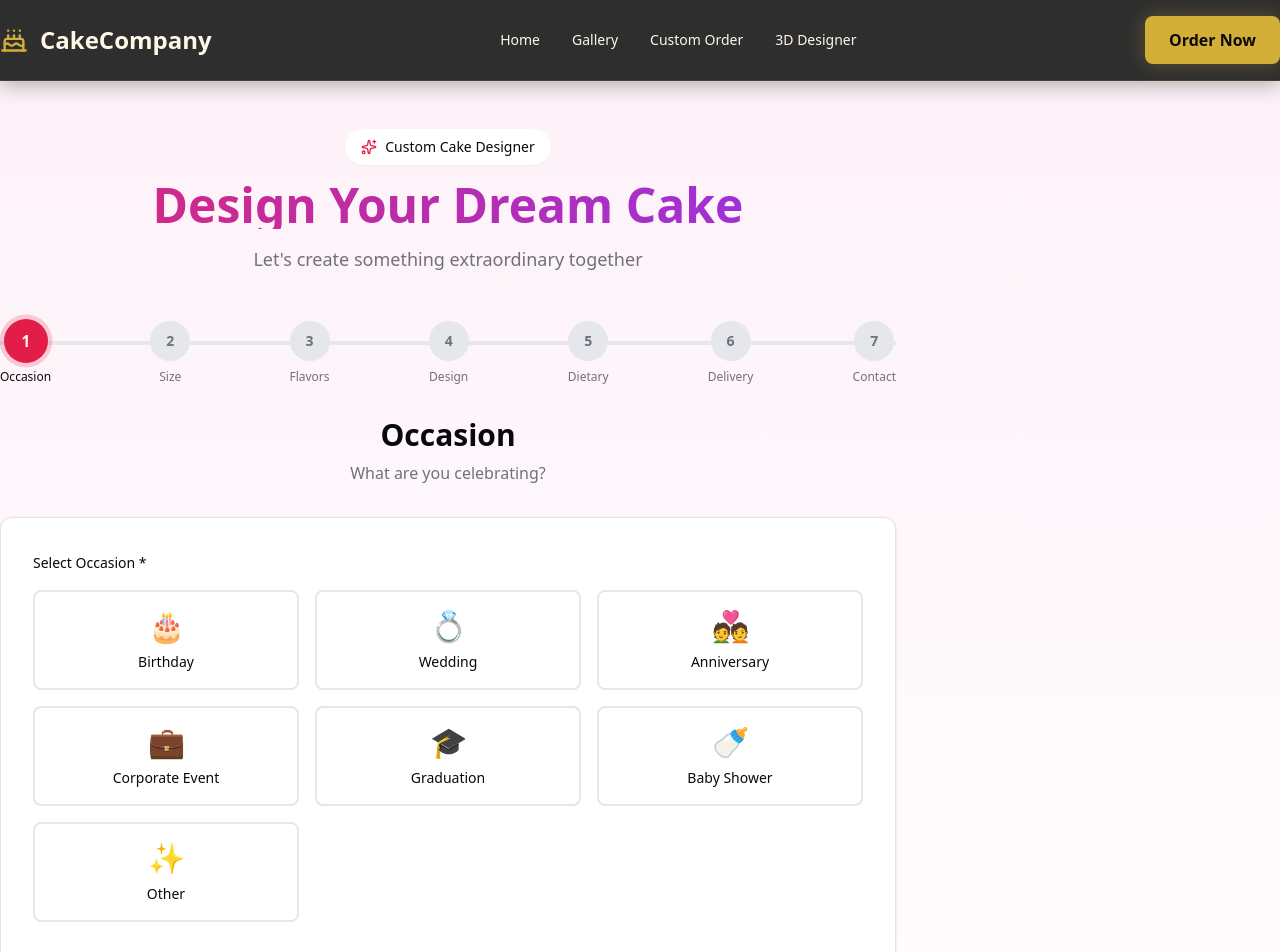
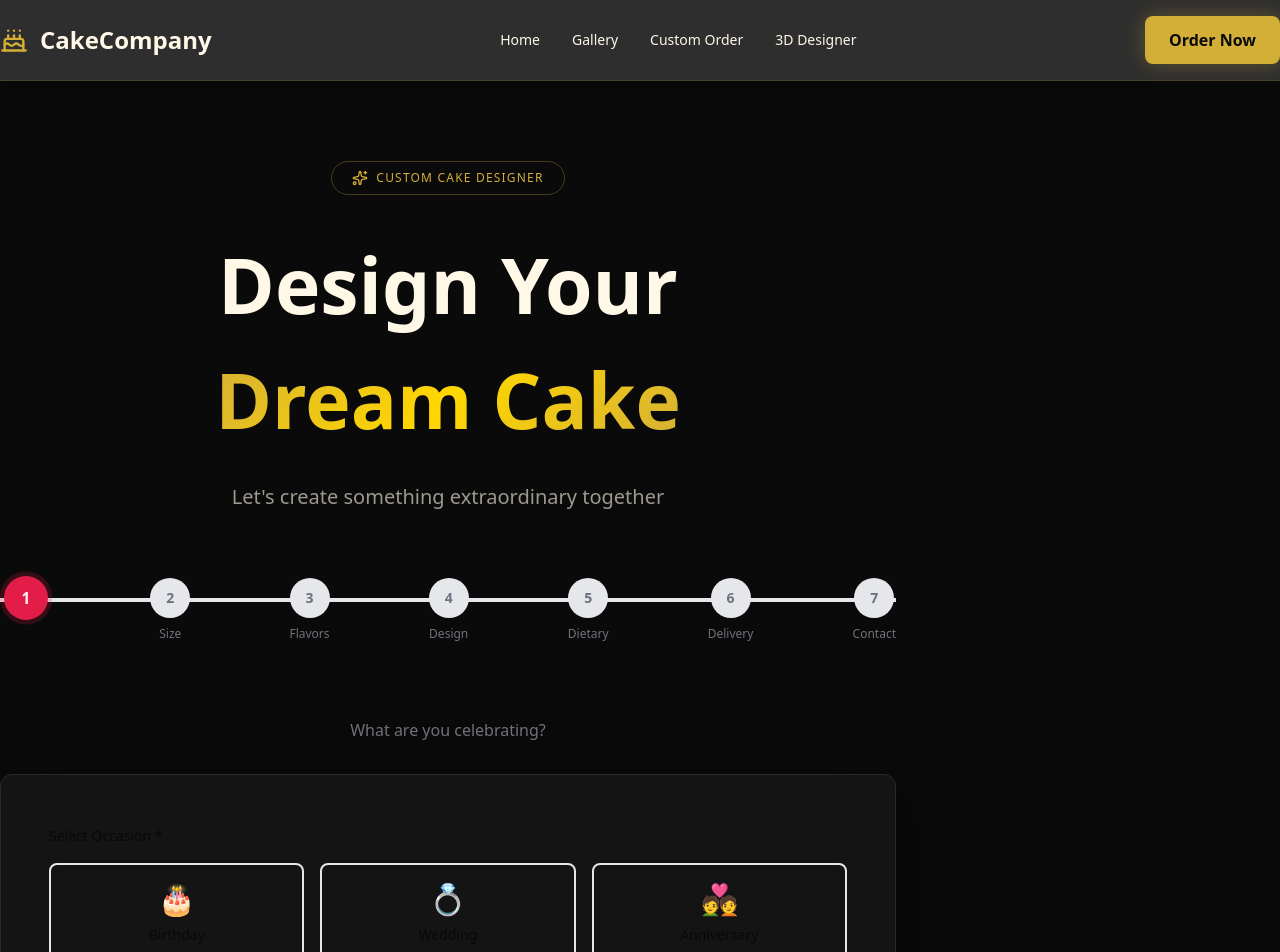
Before and after one commit to quintuszgeyser/-cake-company, a Next.js app: page /custom-order in a window 1280 px wide. Shown: the top 952 px of the page. Built offline with nearby package versions, Linux system fonts and the light colour scheme.

Commit message:
Transform Custom Order form to dark luxury

```diff
--- a/app/custom-order/page.tsx
+++ b/app/custom-order/page.tsx
@@ -154,22 +154,44 @@ export default function CustomOrderPage() {
   };
 
   return (
-    <div className="min-h-screen bg-gradient-to-b from-pink-50 to-white py-12">
+    <div className="min-h-screen py-20" style={{ backgroundColor: '#0A0A0A' }}>
       <div className="container max-w-4xl">
         {/* Header */}
         <motion.div
-          className="text-center mb-12"
+          className="text-center mb-16"
           initial={{ opacity: 0, y: -20 }}
           animate={{ opacity: 1, y: 0 }}
+          transition={{ duration: 0.8, ease: [0.25, 0.1, 0.25, 1] }}
         >
-          <div className="inline-flex items-center gap-2 px-4 py-2 bg-white rounded-full shadow-sm mb-4">
-            <Sparkles className="w-4 h-4 text-primary" />
-            <span className="text-sm font-medium">Custom Cake Designer</span>
+          <div
+            className="inline-flex items-center gap-2 px-5 py-2 rounded-full mb-8 text-xs font-medium uppercase"
+            style={{
+              border: '1px solid rgba(212, 175, 55, 0.3)',
+              color: '#D4AF37',
+              letterSpacing: '0.1em'
+            }}
+          >
+            <Sparkles className="w-4 h-4" />
+            Custom Cake Designer
           </div>
-          <h1 className="text-4xl md:text-5xl font-bold mb-4 bg-gradient-to-r from-pink-600 to-purple-600 bg-clip-text text-transparent">
-            Design Your Dream Cake
+          <h1
+            className="font-black mb-6"
+            style={{
+              fontSize: 'clamp(3rem, 6vw, 6rem)',
+              color: '#FFF8E7'
+            }}
+          >
+            Design Your<br />
+            <span style={{
+              background: 'linear-gradient(135deg, #D4AF37 0%, #FFD700 50%, #D4AF37 100%)',
+              WebkitBackgroundClip: 'text',
+              WebkitTextFillColor: 'transparent',
+              backgroundClip: 'text'
+            }}>
+              Dream Cake
+            </span>
           </h1>
-          <p className="text-lg text-muted-foreground">
+          <p className="text-xl leading-relaxed" style={{ color: 'rgba(255, 248, 231, 0.6)' }}>
             Let's create something extraordinary together
           </p>
         </motion.div>
@@ -183,8 +205,15 @@ export default function CustomOrderPage() {
 
         {/* Form */}
         <form onSubmit={handleSubmit(onSubmit)}>
-          <Card className="mb-8">
-            <CardContent className="p-6 md:p-8">
+          <Card
+            className="mb-8"
+            style={{
+              backgroundColor: '#141414',
+              border: '1px solid #2A2A2A',
+              boxShadow: '0 20px 60px rgba(0, 0, 0, 0.5)'
+            }}
+          >
+            <CardContent className="p-8 md:p-12">
               <AnimatePresence mode="wait">
                 {/* Step 1: Occasion */}
                 {currentStep === 1 && (
```
